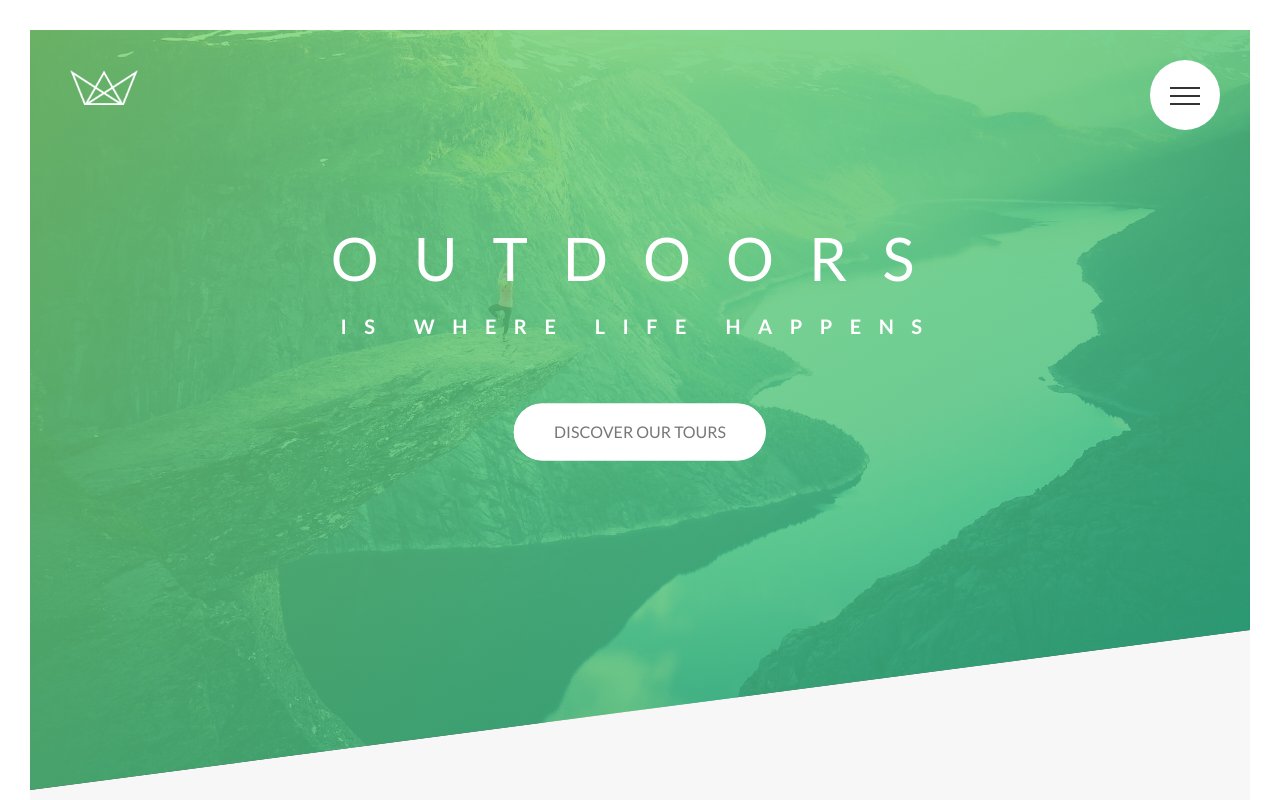
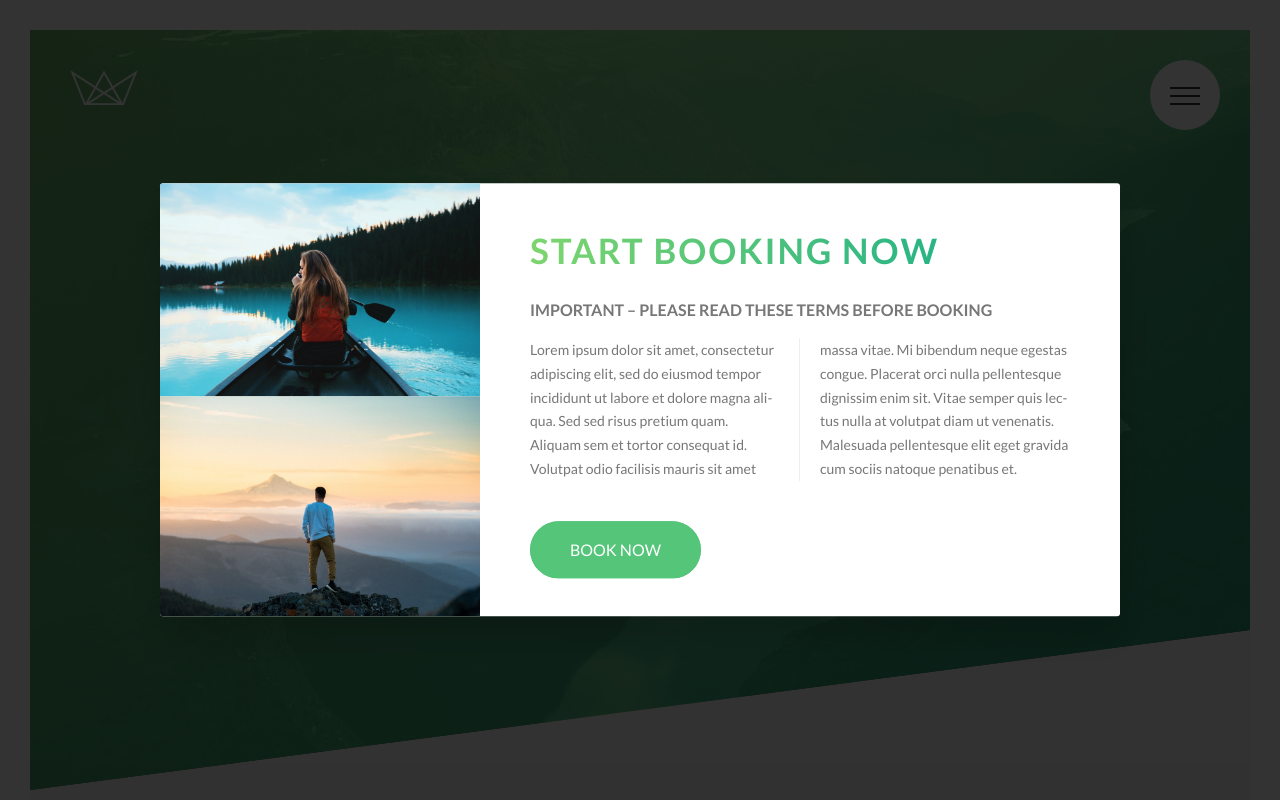
Before and after one commit to JoyBoy-369/natours, a website: page index.html in a window 1280 px wide. Shown: the top 800 px of the page. Drawn offline with Linux system fonts and the light colour scheme.

Commit message:
popup section

```diff
--- a/index.html
+++ b/index.html
@@ -12,6 +12,7 @@
 
   <title>Natours | Exciting tours for adventurous people</title>
 </head>
+
 <body>
 
   <div class="navigation">
@@ -57,7 +58,7 @@
           </a>
     </div>
   </header>
-       <main >
+  <main>
     <section class="section-about">
       <div class="u-center-text u-margin-bottom-big">
         <h2 class="heading-secondary">
@@ -233,8 +234,8 @@
     <section class="section-stories">
       <div class="bg-video">
         <video class="bg-video__content" autoplay muted loop>
-                    <source src="img/video.mp4" type="video/mp4">
-                    <source src="img/video.webm" type="video/webm">
+                    <source src="https://www.youtube.com/watch?v=gS9o1FAszdk" type="video/mp4">
+                    <source src="https://www.youtube.com/watch?v=gS9o1FAszdk" type="video/webm">
                         You browser is not supported!
                 </video>
       </div>
@@ -358,68 +359,96 @@
       </div>
     </div>
   </footer>
-            <!-- <div class="row">
+<div class="popup" id="popup">
+  <div class="popup__content">
+    <div class="popup__left">
+      <img src="img/nat-8.jpg" alt="Tour photo" class="popup__img">
+      <img src="img/nat-9.jpg" alt="Tour photo" class="popup__img">
+    </div>
+    <div class="popup__right">
+      <h2 class="heading-secondary u-margin-bottom-small">Start booking now</h2>
+      <h3 class="heading-tertiary u-margin-bottom-small">Important &ndash; Please read these terms before booking</h3>
+      <p class="popup__text">
+        Lorem ipsum dolor sit amet, consectetur adipiscing elit, sed do eiusmod tempor incididunt ut labore et dolore magna aliqua.
+        Sed sed risus pretium quam. Aliquam sem et tortor consequat id. Volutpat odio facilisis mauris sit amet massa vitae.
+        Mi bibendum neque egestas congue. Placerat orci nulla pellentesque dignissim enim sit. Vitae semper quis lectus nulla
+        at volutpat diam ut venenatis. Malesuada pellentesque elit eget gravida cum sociis natoque penatibus et.
+      </p>
+      <a href="#" class="btn btn--green">Book now</a>
+    </div>
+  </div>
+</div>
+
+<!--
+        <section class="grid-test">
+            <div class="row">
                 <div class="col-1-of-2">
-                    col-1-of-2
+                    Col 1 of 2
                 </div>
                 <div class="col-1-of-2">
-                    col-1-of-2
+                    Col 1 of 2
                 </div>
             </div>
 
             <div class="row">
                 <div class="col-1-of-3">
-                    col-1-of-3
+                    Col 1 of 3
                 </div>
                 <div class="col-1-of-3">
-                    col-1-of-3
+                    Col 1 of 3
                 </div>
                 <div class="col-1-of-3">
-                    col-1-of-3
+                    Col 1 of 3
                 </div>
             </div>
 
             <div class="row">
                 <div class="col-1-of-3">
-                    col-1-of-3
+                    Col 1 of 3
                 </div>
                 <div class="col-2-of-3">
-                    col-2-of-3
+                    Col 2 of 3
                 </div>
             </div>
 
             <div class="row">
                 <div class="col-1-of-4">
-                    col-1-of-4
+                    Col 1 of 4
                 </div>
                 <div class="col-1-of-4">
-                    col-1-of-4
+                    Col 1 of 4
                 </div>
                 <div class="col-1-of-4">
-                    col-1-of-4
+                    Col 1 of 4
                 </div>
                 <div class="col-1-of-4">
-                    col-1-of-4
+                    Col 1 of 4
                 </div>
             </div>
+
             <div class="row">
                 <div class="col-1-of-4">
-                    col-1-of-4
+                    Col 1 of 4
                 </div>
                 <div class="col-1-of-4">
-                    col-1-of-4
+                    Col 1 of 4
                 </div>
                 <div class="col-2-of-4">
-                    col-2-of-4
+                    Col 2 of 4
                 </div>
             </div>
+
             <div class="row">
                 <div class="col-1-of-4">
-                    col-1-of-4
+                    Col 1 of 4
                 </div>
                 <div class="col-3-of-4">
-                    col-3-of-4
+                    Col 3 of 4
                 </div>
-            </div> -->
+            </div>
+        </section>
+        -->
+
 </body>
+
 </html>
--- a/sass/abstracts/_mixins.scss
+++ b/sass/abstracts/_mixins.scss
@@ -1,8 +1,14 @@
-@mixin clearfix{
-    &::after{
-        content:"";
-        display:table;
-        clear:both;
+@mixin clearfix {
+    &::after {
+        content: "";
+        display: table;
+        clear: both;
     }
+}
 
+@mixin absCenter {
+    position: absolute;
+    top: 50%;
+    left: 50%;
+    transform: translate(-50%, -50%);
 }
--- /dev/null
+++ b/sass/components/_popup.scss
@@ -0,0 +1,51 @@
+    .popup {
+    height: 100vh;
+    width: 100%;
+    position: fixed;
+    top: 0;
+    left: 0;
+    background-color: rgba($color-black, .8);
+    z-index: 9999;
+    transition: all .3s;
+    &__content {
+        @include absCenter;
+        width: 75%;
+        background-color: $color-white;
+        box-shadow: 0 2rem 4rem rgba($color-black, .2);
+        border-radius: 3px;
+        display: table;
+        overflow: hidden;
+        transform: translate(-50%, -50%) ;
+        transition: all .5s .2s;
+    }
+   &__left {
+       width: 33.333333%;
+       display: table-cell;
+   }
+
+   &__right {
+       width: 66.6666667%;
+       display: table-cell;
+       vertical-align: middle;
+       padding: 3rem 5rem;
+   }
+   &__img {
+       display: block;
+       width: 100%;
+   }
+
+   &__text {
+       font-size: 1.4rem;
+       margin-bottom: 4rem;
+       -moz-column-count: 2;
+       -moz-column-gap: 4rem; //1em = 14px;
+       -moz-column-rule: 1px solid $color-grey-light-2;
+       column-count: 2;
+       column-gap: 4rem; //1em = 14px;
+       column-rule: 1px solid $color-grey-light-2;
+       -moz-hyphens: auto;
+       -ms-hyphens: auto;
+       -webkit-hyphens: auto;
+       hyphens: auto;
+   }
+}
--- a/sass/main.scss
+++ b/sass/main.scss
@@ -14,6 +14,7 @@
 @import "components/bg-video";
 @import "components/composition";
 @import "components/feature-box";
+@import "components/popup";
 
 @import "layouts/grid";
 @import "layouts/header";
```
Also changed, not shown: css/style.css. Lines whose indentation alone changed are shown as unchanged.
